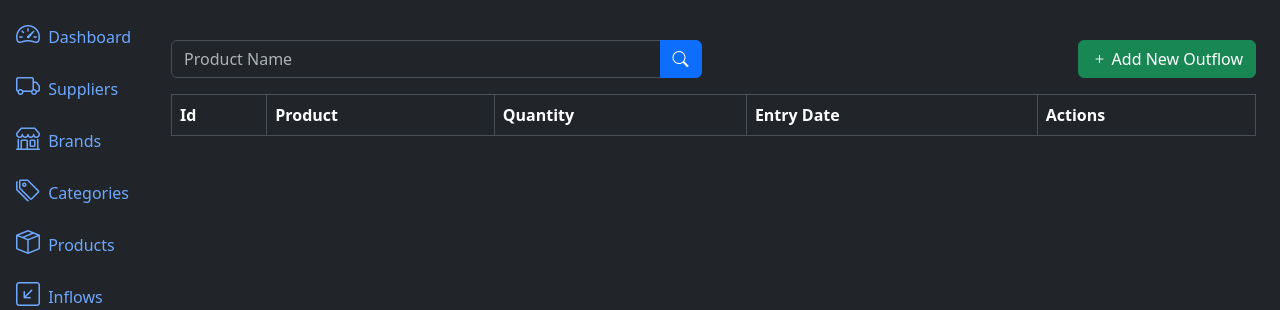
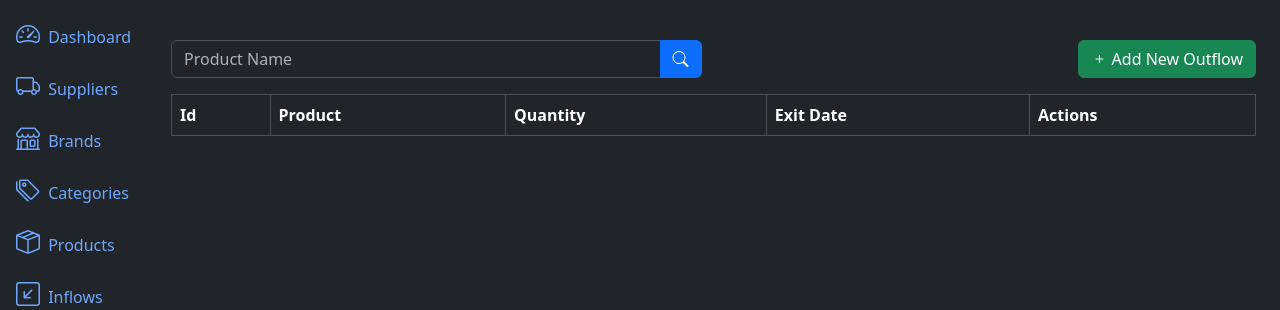
Before and after one commit to JoseGayosoNeto/stock-manager, a Django app: page /outflows/list/ in a window 1280 px wide. Shown: the part 56-366 px from the top of the page. Run offline with Django 5.2, Linux system fonts and the light colour scheme; data that the repository does not hold is empty.

Commit message:
fix: change table exit date label

```diff
--- a/outflows/templates/outflows_list.html
+++ b/outflows/templates/outflows_list.html
@@ -33,7 +33,7 @@ Stock Manager System - Outflows
                 <th> Id</th>
                 <th>Product</th>
                 <th>Quantity</th>
-                <th>Entry Date</th>
+                <th>Exit Date</th>
                 <th>Actions</th>
             </tr>
         </thead>
```
